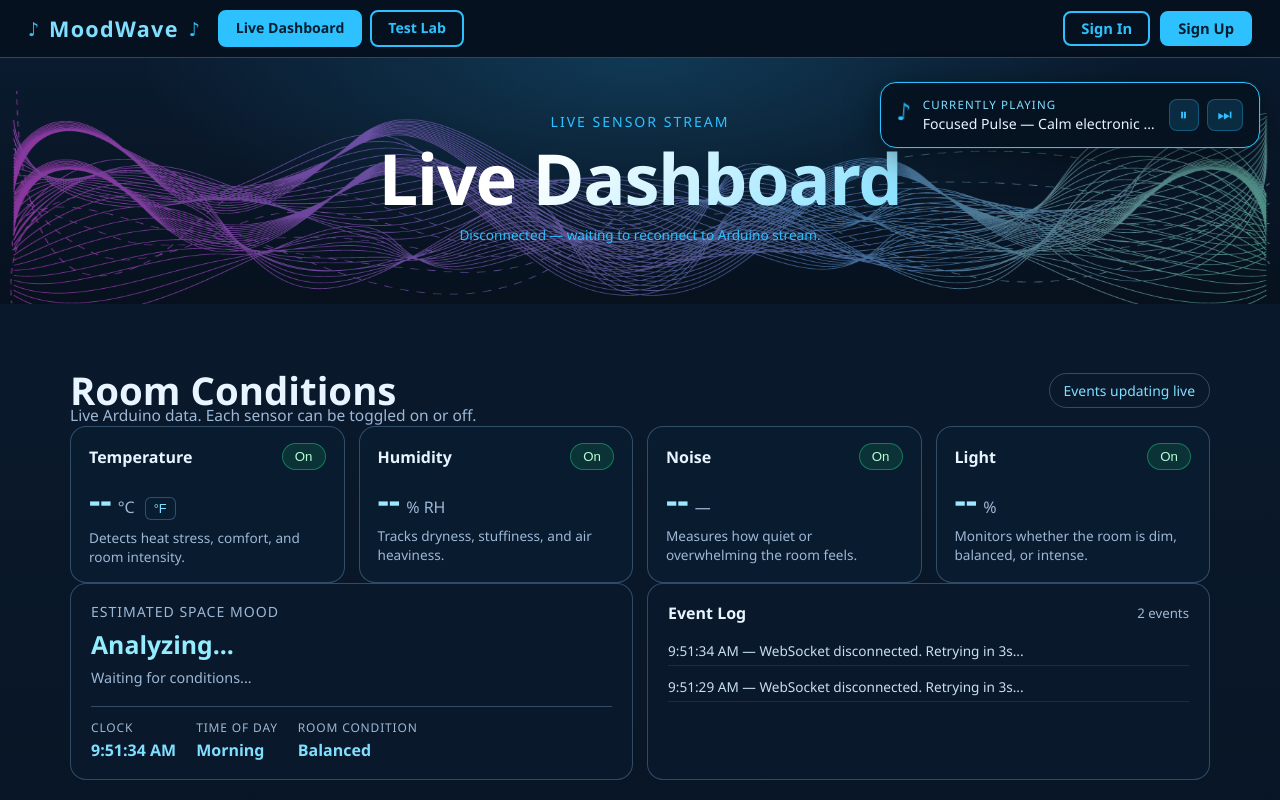
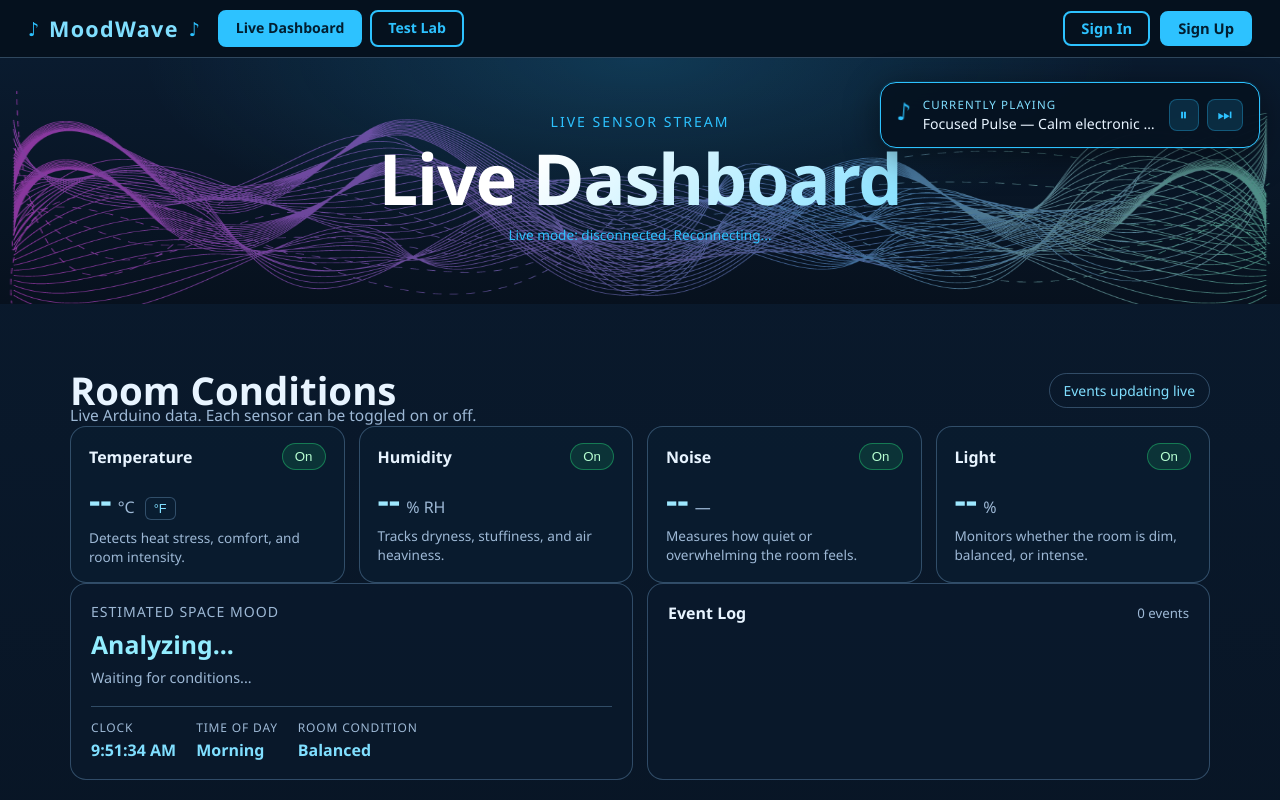
Before and after one commit to xXJ02HXx/MoodWave, a website: page dashboard.html in a window 1280 px wide. Shown: the top 800 px of the page. Drawn offline with Linux system fonts and the light colour scheme; no server answers.

Commit message:
Switch dashboard back to realtime Arduino stream

```diff
--- a/dashboard.html
+++ b/dashboard.html
@@ -267,7 +267,12 @@
   const statusEl = document.getElementById("statusText");
   const timerEl  = document.getElementById("eventTimer");
   let lastNoiseLabel = "";
-  let ws = null;
+  const SENSOR_WS_URL = window.MOODWAVE_SENSOR_WS || (() => {
+    const wsProtocol = window.location.protocol === "https:" ? "wss" : "ws";
+    const sensorHost = window.MOODWAVE_SENSOR_HOST || "localhost:8000";
+    return `${wsProtocol}://${sensorHost}/ws`;
+  })();
+  let socket = null;
   let reconnectTimer = null;
 
   function val(v, unit = "") {
@@ -331,29 +336,37 @@
     }
   }
 
-  function connectWS() {
-    if (ws && (ws.readyState === WebSocket.OPEN || ws.readyState === WebSocket.CONNECTING)) {
+  function connectLiveStream() {
+    if (socket && (socket.readyState === WebSocket.OPEN || socket.readyState === WebSocket.CONNECTING)) {
       return;
     }
 
-    ws = new WebSocket("ws://localhost:8000/ws");
-    window.ws = ws;
+    try {
+      socket = new WebSocket(SENSOR_WS_URL);
+      window.ws = socket;
+    } catch (e) {
+      if (statusEl) statusEl.textContent = "Waiting for Arduino service...";
+      scheduleReconnect();
+      return;
+    }
 
-    ws.onopen = () => {
-      console.log("WebSocket connected");
+    socket.onopen = () => {
       if (statusEl) statusEl.textContent = "Live mode: Arduino sensor stream active.";
-      addEvent("Connected to Arduino sensor stream.");
-
+      addEvent("Connected to Arduino live stream.");
       if (reconnectTimer) {
         clearTimeout(reconnectTimer);
         reconnectTimer = null;
       }
     };
 
-    ws.onmessage = (event) => {
+    socket.onmessage = (event) => {
       try {
         const d = JSON.parse(event.data);
-        console.log("LIVE DATA:", d);
+
+        if (d.error) {
+          if (statusEl) statusEl.textContent = "Arduino disconnected. Waiting for board...";
+          return;
+        }
 
         const sound = d.noise_p2p ?? 0;
         const brightness = d.brightness_pct ?? 0;
@@ -381,32 +394,31 @@
           timerEl.textContent = `Updated ${new Date().toLocaleTimeString()}`;
         }
       } catch (e) {
-        console.warn("WS parse error:", e);
+        console.warn("Live data parse error:", e);
       }
     };
 
-    ws.onclose = () => {
-      console.log("WebSocket closed");
+    socket.onclose = () => {
       window.ws = null;
-      ws = null;
-
-      if (statusEl) statusEl.textContent = "Disconnected — waiting to reconnect to Arduino stream.";
-      addEvent("WebSocket disconnected. Retrying in 3s...");
-
-      if (!reconnectTimer) {
-        reconnectTimer = setTimeout(() => {
-          reconnectTimer = null;
-          connectWS();
-        }, 3000);
-      }
+      socket = null;
+      if (statusEl) statusEl.textContent = "Live mode: disconnected. Reconnecting...";
+      scheduleReconnect();
     };
 
-    ws.onerror = (err) => {
-      console.warn("WebSocket error:", err);
+    socket.onerror = () => {
+      if (statusEl) statusEl.textContent = "Waiting for Arduino service...";
     };
   }
 
-  connectWS();
+  function scheduleReconnect() {
+    if (reconnectTimer) return;
+    reconnectTimer = setTimeout(() => {
+      reconnectTimer = null;
+      connectLiveStream();
+    }, 2000);
+  }
+
+  connectLiveStream();
     </script>
   </body>
 </html>
--- a/script.js
+++ b/script.js
@@ -839,5 +839,5 @@ if (isTestLabPage) {
 if (isDashboardPage) {
   renderClock();
   setInterval(renderClock, 1000);
-  if (statusText) statusText.textContent = "Live mode: Waiting for Arduino stream...";
+  if (statusText) statusText.textContent = "Live mode: Connecting to Arduino stream...";
 }
```
